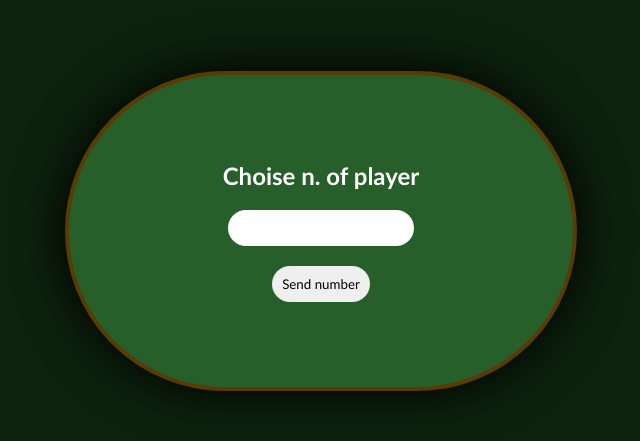
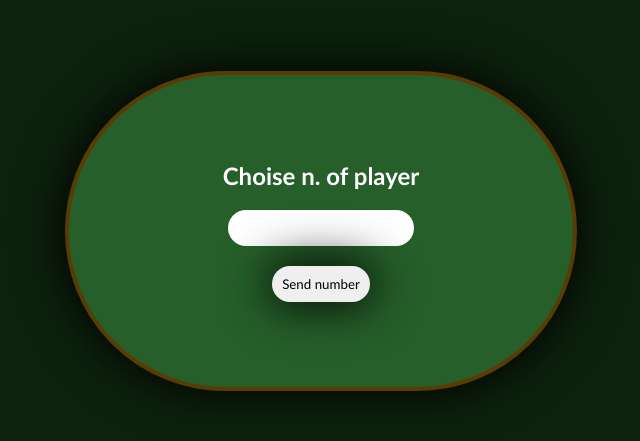
Before and after one commit to SublimedApple58/poker, a React (Vite) app: page / in a window 1280 px wide. Shown: the part 169-610 px from the top of the page, without its empty margins (319-959 px from the left). Built offline with nearby package versions, Linux system fonts and the light colour scheme.

Commit message:
risolto problema build

```diff
--- a/src/components/Form/Form.css
+++ b/src/components/Form/Form.css
@@ -40,7 +40,7 @@
     border-radius: 20px;
     padding: 10px;
     border: none;
-    boxShadow: 0px 0px 45px 6px rgba(0,0,0,0.85);
+    box-shadow: 0px 0px 45px 6px rgba(0,0,0,0.85);
 }
 
 .nPlayer{
--- a/src/components/Form/Form.tsx
+++ b/src/components/Form/Form.tsx
@@ -7,7 +7,7 @@ import { useRef } from 'react'
 
 function Form(){
 
-    const riferimento = useRef(null);
+    const riferimento = useRef<HTMLInputElement | null>(null);
     const dispatch = useDispatch();
     // const numberPlayer = useSelector((state: RootState)=> state.giocatori.nplayer);
     // const form = document.querySelector('.form');
@@ -24,7 +24,7 @@ function Form(){
           <div className="form">
             <h2>Choise n. of player</h2>
             <input type="number" inputMode='numeric' ref={riferimento} className='nPlayer'/>
-            <button className='submit' onClick={()=>dispatch(choise(riferimento.current?.value))}>Send number</button>
+            <button className='submit' onClick={()=>dispatch(choise(riferimento.current?.valueAsNumber ?? 0))}>Send number</button>
           </div>
         </>
     )
--- a/src/state/formPlayer/nPlayerSlice.ts
+++ b/src/state/formPlayer/nPlayerSlice.ts
@@ -12,7 +12,7 @@ const playerSlice = createSlice({
     name: "numberPlayer",
     initialState,
     reducers: {
-        choise: (state, action) => {
+        choise: (state, action: {payload: number}) => {
             state.nplayer = action.payload;
         }
     }
```
Also changed, not shown: src/components/Table/Table.tsx (line endings or trailing spaces), 5 other files (tests, documents, lock files or other folders).
